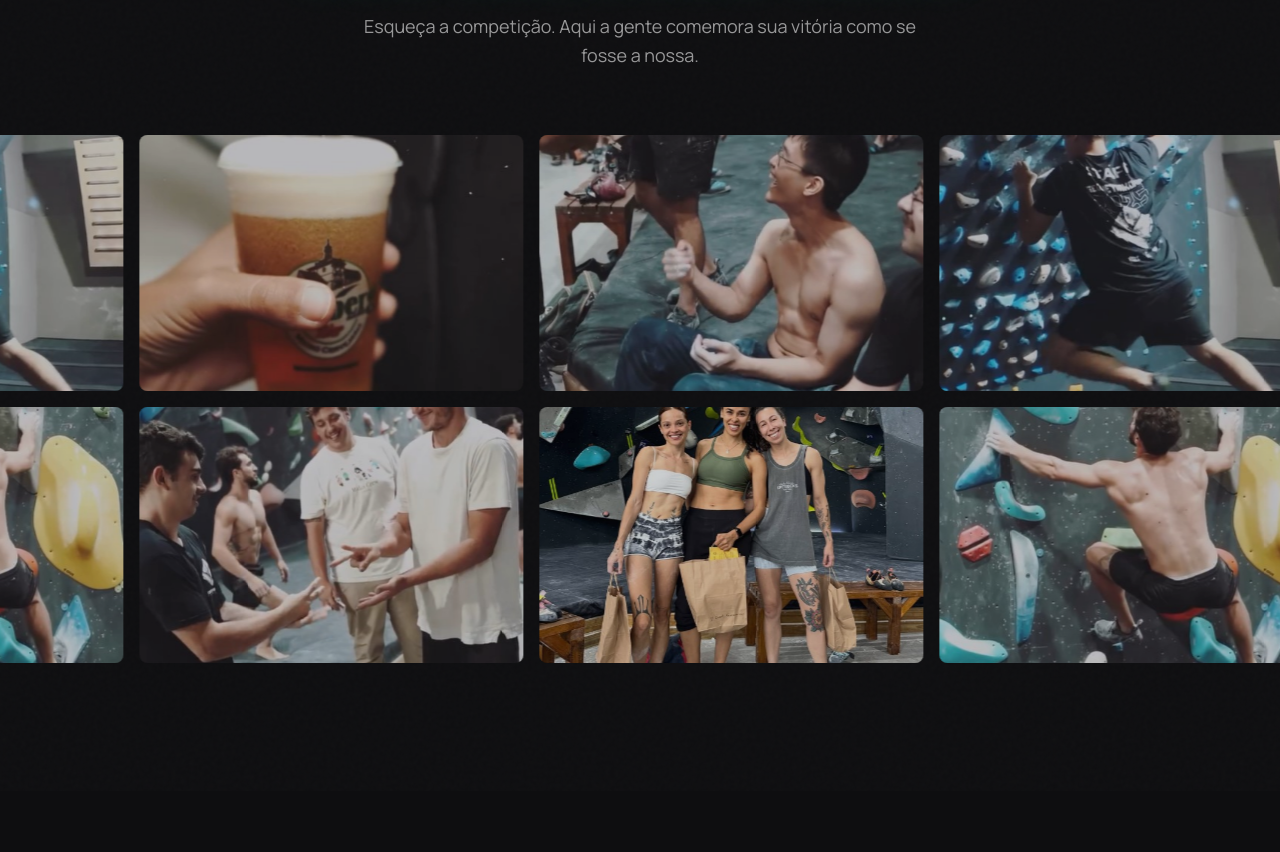
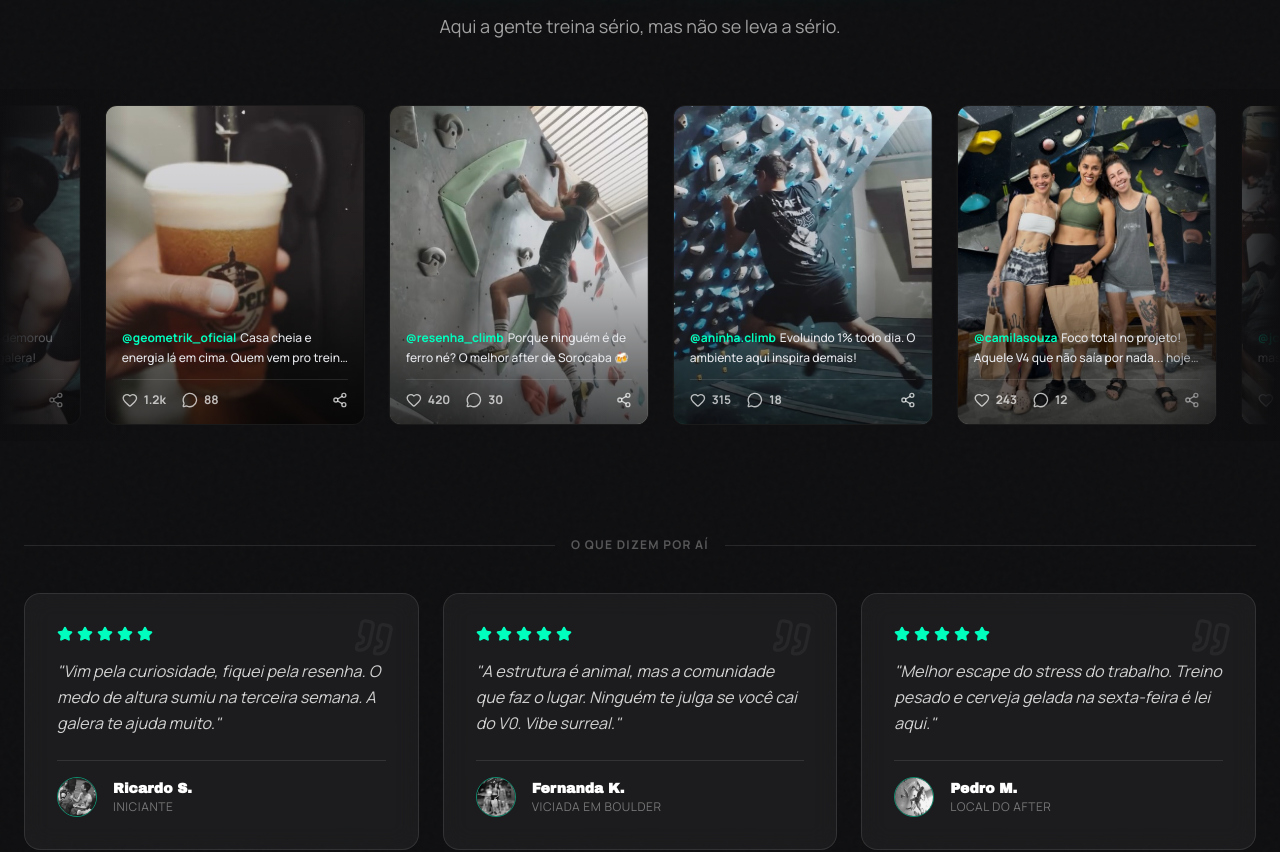
Before and after one commit to igorcol/geometrik-escalada-landing, a Next.js app: page / in a window 1280 px wide. Shown: the part 1060-1912 px from the top of the page. Built offline with nearby package versions, Linux system fonts and the light colour scheme.

Commit message:
refact ssocial-proof-section

```diff
--- a/components/landing/social-proof-section.tsx
+++ b/components/landing/social-proof-section.tsx
@@ -1,80 +1,226 @@
 "use client";
 
-interface CommunityImage {
-  src: string;
-  alt: string;
+import { Heart, MessageCircle, Share2, Star, Quote } from "lucide-react";
+
+// --- DADOS DO FEED (Instagram Style) ---
+interface SocialPost {
+  id: number;
+  handle: string;
+  image: string;
+  caption: string;
+  likes: string;
+  comments: string;
 }
 
-const COMMUNITY_IMAGES: CommunityImage[] = [
-  { src: "/images/img-1.jpg", alt: "" },
-  { src: "/images/img-2.jpg", alt: "" },
-  { src: "/images/img-3.jpg", alt: "" },
-  { src: "/images/img-4.jpg", alt: "" },
-  { src: "/images/img-5.jpg", alt: "" },
-  { src: "/images/img-6.jpg", alt: "" },
-  { src: "/images/img-7.jpg", alt: "" },
+const SOCIAL_POSTS: SocialPost[] = [
+  {
+    id: 1,
+    handle: "@camilasouza",
+    image: "/images/img-6.jpg",
+    caption: "Foco total no projeto! Aquele V4 que não saía por nada... hoje foi! 🧗‍♀️🔥",
+    likes: "243",
+    comments: "12",
+  },
+  {
+    id: 2,
+    handle: "@joao.beta",
+    image: "/images/img-3.jpg",
+    caption: "Aquele beta que demorou mas saiu. Vibe surreal dessa galera!",
+    likes: "892",
+    comments: "45",
+  },
+  {
+    id: 3,
+    handle: "@geometrik_oficial",
+    image: "/images/img-2.jpg",
+    caption: "Casa cheia e energia lá em cima. Quem vem pro treino hoje à noite? 👇",
+    likes: "1.2k",
+    comments: "88",
+  },
+  {
+    id: 4,
+    handle: "@resenha_climb",
+    image: "/images/img-7.jpg",
+    caption: "Porque ninguém é de ferro né? O melhor after de Sorocaba 🍻",
+    likes: "420",
+    comments: "30",
+  },
+  {
+    id: 5,
+    handle: "@aninha.climb",
+    image: "/images/img-1.jpg",
+    caption: "Evoluindo 1% todo dia. O ambiente aqui inspira demais!",
+    likes: "315",
+    comments: "18",
+  },
 ];
 
-function MarqueeRow({ images, direction = "left" }: { images: CommunityImage[]; direction?: "left" | "right" }) {
-  const doubled = [...images, ...images];
+// --- DADOS DOS DEPOIMENTOS (Reviews) ---
+interface Testimonial {
+  name: string;
+  role: string;
+  content: string;
+  avatar: string;
+}
 
+const TESTIMONIALS: Testimonial[] = [
+  {
+    name: "Ricardo S.",
+    role: "Iniciante",
+    content: "Vim pela curiosidade, fiquei pela resenha. O medo de altura sumiu na terceira semana. A galera te ajuda muito.",
+    avatar: "/images/img-3.jpg",
+  },
+  {
+    name: "Fernanda K.",
+    role: "Viciada em Boulder",
+    content: "A estrutura é animal, mas a comunidade que faz o lugar. Ninguém te julga se você cai do V0. Vibe surreal.",
+    avatar: "/images/img-6.jpg",
+  },
+  {
+    name: "Pedro M.",
+    role: "Local do After",
+    content: "Melhor escape do stress do trabalho. Treino pesado e cerveja gelada na sexta-feira é lei aqui.",
+    avatar: "/images/img-7.jpg",
+  },
+];
+
+// --- COMPONENTES ---
+
+function SocialPostCard({ post }: { post: SocialPost }) {
   return (
-    <div className="flex overflow-hidden">
+    <article className="group/card relative h-[320px] w-[260px] shrink-0 overflow-hidden rounded-xl border border-white/10 bg-black transition-all duration-300 hover:border-neon-cyan/50 hover:shadow-[0_0_20px_rgba(0,255,209,0.15)]">
+      <img
+        src={post.image}
+        alt={`Post de ${post.handle}`}
+        className="h-full w-full object-cover transition-transform duration-700 group-hover/card:scale-110"
+        loading="lazy"
+      />
+      <div className="absolute inset-0 bg-gradient-to-t from-black/90 via-black/20 to-transparent opacity-80 transition-opacity group-hover/card:opacity-90" />
+
+      <div className="absolute left-0 top-0 flex w-full items-center justify-between p-4 opacity-0 transition-opacity duration-300 group-hover/card:opacity-100">
+        <span className="rounded-full bg-black/50 px-3 py-1 text-xs font-bold text-white backdrop-blur-md border border-white/10">
+          {post.handle}
+        </span>
+      </div>
+
+      <div className="absolute bottom-0 left-0 w-full p-4">
+        <p className="mb-3 line-clamp-2 text-xs font-medium leading-relaxed text-gray-200 group-hover/card:line-clamp-none group-hover/card:text-white">
+          <span className="font-bold text-neon-cyan mr-1">{post.handle}</span>
+          {post.caption}
+        </p>
+        <div className="flex items-center justify-between border-t border-white/10 pt-3">
+          <div className="flex gap-4">
+            <button className="flex items-center gap-1.5 text-white/70 hover:text-neon-magenta transition-colors">
+              <Heart className="h-4 w-4" />
+              <span className="text-xs font-bold">{post.likes}</span>
+            </button>
+            <button className="flex items-center gap-1.5 text-white/70 hover:text-neon-cyan transition-colors">
+              <MessageCircle className="h-4 w-4" />
+              <span className="text-xs font-bold">{post.comments}</span>
+            </button>
+          </div>
+          <button className="text-white/70 hover:text-white transition-colors">
+            <Share2 className="h-4 w-4" />
+          </button>
+        </div>
+      </div>
+    </article>
+  );
+}
+
+function MarqueeRow({ posts, direction = "left" }: { posts: SocialPost[]; direction?: "left" | "right" }) {
+  const doubled = [...posts, ...posts, ...posts];
+  return (
+    <div className="group/marquee flex overflow-hidden">
       <div
-        className={`flex gap-4 ${direction === "left" ? "animate-marquee" : "animate-marquee [animation-direction:reverse]"}`}
+        className={`flex gap-6 py-4 ${direction === "left" ? "animate-marquee" : "animate-marquee [animation-direction:reverse]"} group-hover/marquee:[animation-play-state:paused]`}
         style={{ width: "max-content" }}
       >
-        {doubled.map((image, index) => (
-          <div
-            key={`${image.src}-${index}`}
-            className="relative h-48 w-72 shrink-0 overflow-hidden rounded-lg md:h-64 md:w-96"
-          >
-            <img
-              src={image.src || "/placeholder.svg"}
-              alt={image.alt}
-              className="h-full w-full object-cover transition-transform duration-500 hover:scale-110"
-              loading="lazy"
-            />
-            <div className="absolute inset-0 bg-background/20 transition-opacity hover:opacity-0" />
-          </div>
+        {doubled.map((post, index) => (
+          <SocialPostCard key={`${post.id}-${index}`} post={post} />
         ))}
       </div>
     </div>
   );
 }
 
+function TestimonialCard({ item }: { item: Testimonial }) {
+  return (
+    <div className="relative flex flex-col justify-between rounded-2xl border border-white/10 bg-white/5 p-8 backdrop-blur-md transition-all duration-300 hover:-translate-y-2 hover:border-neon-cyan/30 hover:bg-white/[0.07]">
+      <Quote className="absolute right-6 top-6 h-10 w-10 text-white/5 rotate-12" />
+      <div>
+        <div className="mb-4 flex gap-1">
+          {[...Array(5)].map((_, i) => (
+            <Star key={i} className="h-4 w-4 fill-neon-cyan text-neon-cyan" />
+          ))}
+        </div>
+        <p className="mb-6 text-base leading-relaxed text-white/80 italic">
+          "{item.content}"
+        </p>
+      </div>
+      <div className="flex items-center gap-4 border-t border-white/10 pt-4">
+        <div className="h-10 w-10 overflow-hidden rounded-full border border-neon-cyan/50">
+          <img src={item.avatar} alt={item.name} className="h-full w-full object-cover grayscale transition-all group-hover:grayscale-0" />
+        </div>
+        <div>
+          <h4 className="font-display text-sm font-bold text-white">{item.name}</h4>
+          <p className="text-xs text-white/40 uppercase tracking-wider">{item.role}</p>
+        </div>
+      </div>
+    </div>
+  );
+}
+
+// --- MAIN SECTION ---
+
 export function SocialProofSection() {
-  const firstRow = COMMUNITY_IMAGES.slice(0, 3);
-  const secondRow = COMMUNITY_IMAGES.slice(3, 6);
-
   return (
     <section
       id="comunidade"
-      className="relative overflow-hidden py-24 md:py-32 noise-overlay"
+      className="relative overflow-hidden py-24 md:py-32 bg-[#0E0E10] noise-overlay"
       aria-labelledby="social-proof-heading"
     >
       <div className="relative z-10 mx-auto max-w-7xl px-6">
-        {/* Section Header */}
-        <div className="mb-16 text-center">
+
+        {/* 1. Header Principal */}
+        <div className="mb-12 text-center">
           <h2
             id="social-proof-heading"
-            className="font-display text-4xl tracking-tight text-foreground md:text-6xl text-balance"
+            className="font-display text-4xl tracking-tight text-white md:text-6xl uppercase"
           >
             MAIS QUE UMA ACADEMIA,
             <br />
-            <span className="text-neon-cyan neon-text-cyan">SUA SEGUNDA CASA.</span>
+            <span className="text-neon-cyan neon-text-cyan">O FEED DA GALERA.</span>
           </h2>
-          <p className="mx-auto mt-6 max-w-xl text-lg leading-relaxed text-foreground/60 text-pretty">
-            Esqueça a competição. Aqui a gente comemora sua vitória como se fosse a nossa.
+          <p className="mx-auto mt-6 max-w-xl text-lg leading-relaxed text-white/60">
+            Aqui a gente treina sério, mas não se leva a sério.
           </p>
         </div>
       </div>
 
-      {/* Marquee Rows - Full bleed */}
-      <div className="relative z-10 flex flex-col gap-4">
-        <MarqueeRow images={firstRow} direction="left" />
-        <MarqueeRow images={secondRow} direction="right" />
+      {/* 2. O Feed Infinito (Marquee) */}
+      <div className="relative z-10 mb-24 flex flex-col gap-4">
+        <MarqueeRow posts={SOCIAL_POSTS} direction="left" />
+        {/* Blur nas laterais para suavizar */}
+        <div className="pointer-events-none absolute inset-y-0 left-0 w-12 md:w-32 bg-gradient-to-r from-[#0E0E10] to-transparent z-20" />
+        <div className="pointer-events-none absolute inset-y-0 right-0 w-12 md:w-32 bg-gradient-to-l from-[#0E0E10] to-transparent z-20" />
       </div>
+
+      {/* 3. Os Depoimentos (Prova Social Profunda) */}
+      <div className="relative z-10 mx-auto max-w-7xl px-6">
+        <div className="mb-10 flex items-center gap-4">
+          <div className="h-px flex-1 bg-white/10" />
+          <span className="text-xs font-bold uppercase tracking-widest text-white/30">O que dizem por aí</span>
+          <div className="h-px flex-1 bg-white/10" />
+        </div>
+
+        <div className="grid gap-6 md:grid-cols-3">
+          {TESTIMONIALS.map((testimonial, idx) => (
+            <TestimonialCard key={idx} item={testimonial} />
+          ))}
+        </div>
+      </div>
+
     </section>
   );
 }
```
